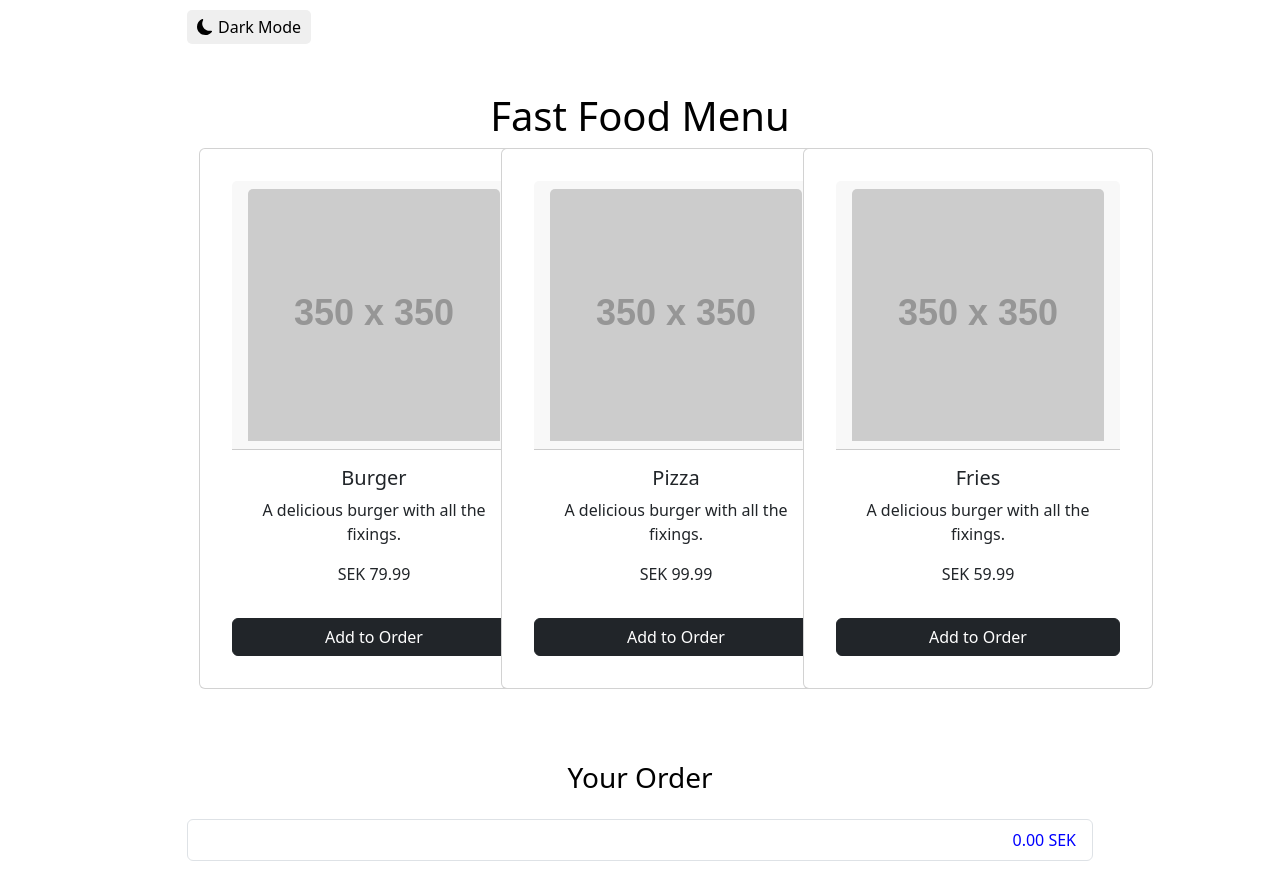
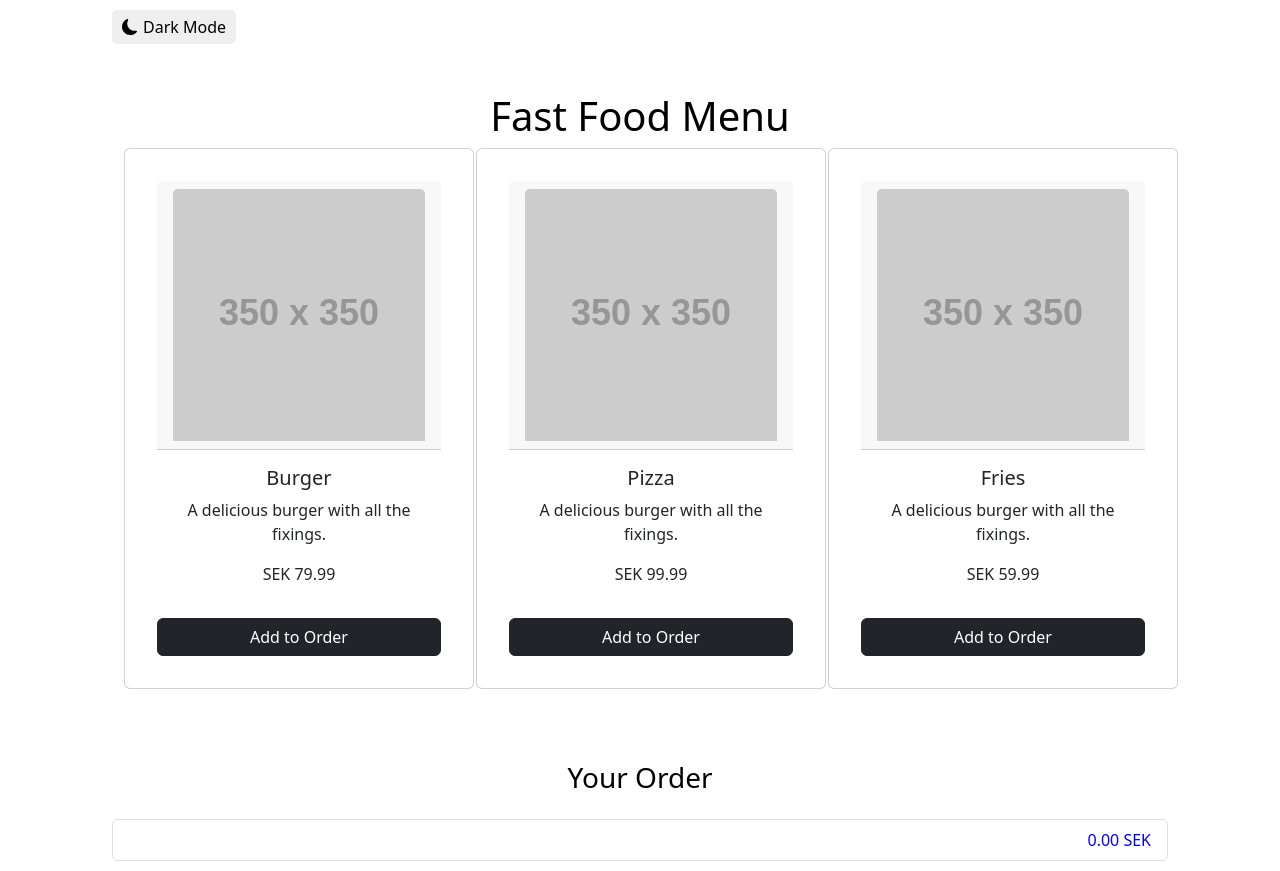
Before and after one commit to Johnruka/FAST-FOOD-ORDERING-APP, a React (Vite) app: page / in a window 1280 px wide. Built offline with nearby package versions, Linux system fonts and the light colour scheme.

Commit message:
Max-width modified

```diff
--- a/src/App.css
+++ b/src/App.css
@@ -1,5 +1,5 @@
 #root {
-    max-width: 950px;
+    max-width: 1100px;
     margin: 0 auto;
     padding: 10px;
     text-align: center;
```
